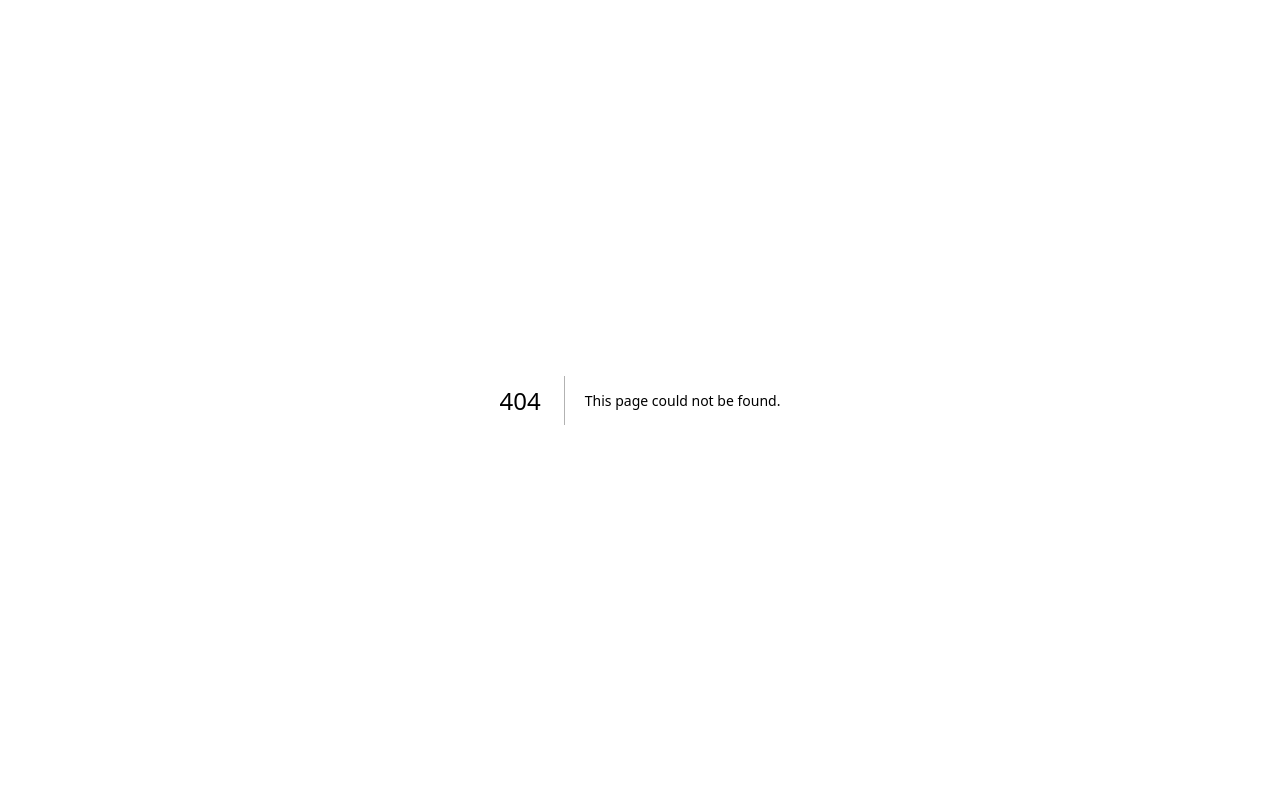
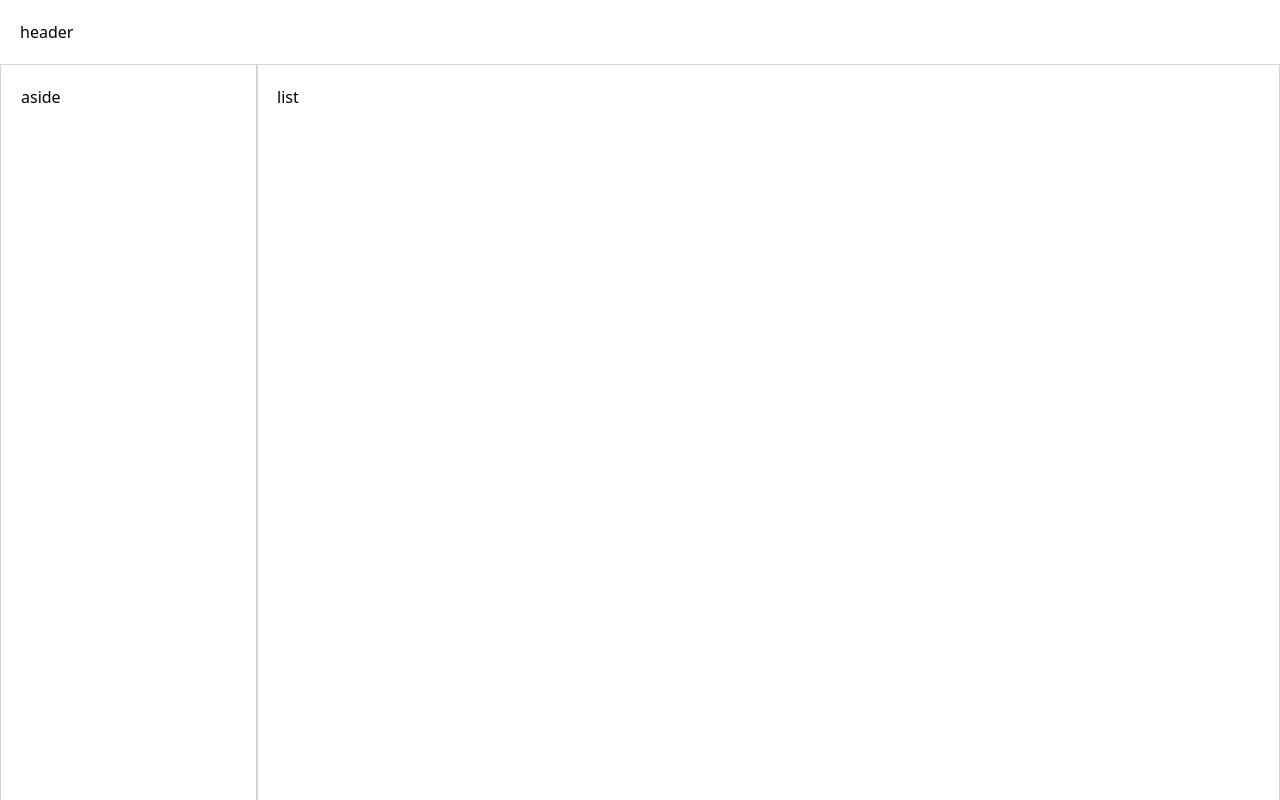
Before and after one commit to TradeCenterProject/FE_TradeCenter, a Next.js app: page /list in a window 1280 px wide. Before the commit this address had no page. Built offline with nearby package versions, Linux system fonts and the light colour scheme.

Commit message:
Design: Layout position 구성 완료

```diff
--- /dev/null
+++ b/components/layout/Aside.tsx
@@ -0,0 +1,5 @@
+const Aside = () => {
+  return <div className="h-screen w-64 p-5 ">aside</div>;
+};
+
+export default Aside;
--- /dev/null
+++ b/components/layout/Header.tsx
@@ -0,0 +1,5 @@
+const Header = () => {
+  return <header className="w-full bg-white p-5">header</header>;
+};
+
+export default Header;
--- /dev/null
+++ b/components/layout/index.tsx
@@ -0,0 +1,25 @@
+import { ReactNode } from "react";
+import Aside from "./Aside";
+import Header from "./Header";
+
+interface LayoutProps {
+  children: ReactNode;
+}
+
+const Layout = ({ children }: LayoutProps) => {
+  return (
+    <div className="h-screen">
+      <div className="fixed">
+        <Header />
+      </div>
+      <div className="fixed top-16 border border-gray-300">
+        <Aside />
+      </div>
+      <div className="fixed left-64 top-16 h-screen w-[calc(100%_-_16rem)] border border-gray-300 p-5">
+        {children}
+      </div>
+    </div>
+  );
+};
+
+export default Layout;
--- /dev/null
+++ b/pages/list.tsx
@@ -0,0 +1,11 @@
+import Layout from "../components/layout";
+
+const ListPage = () => {
+  return (
+    <Layout>
+      <div>list</div>
+    </Layout>
+  );
+};
+
+export default ListPage;
```
